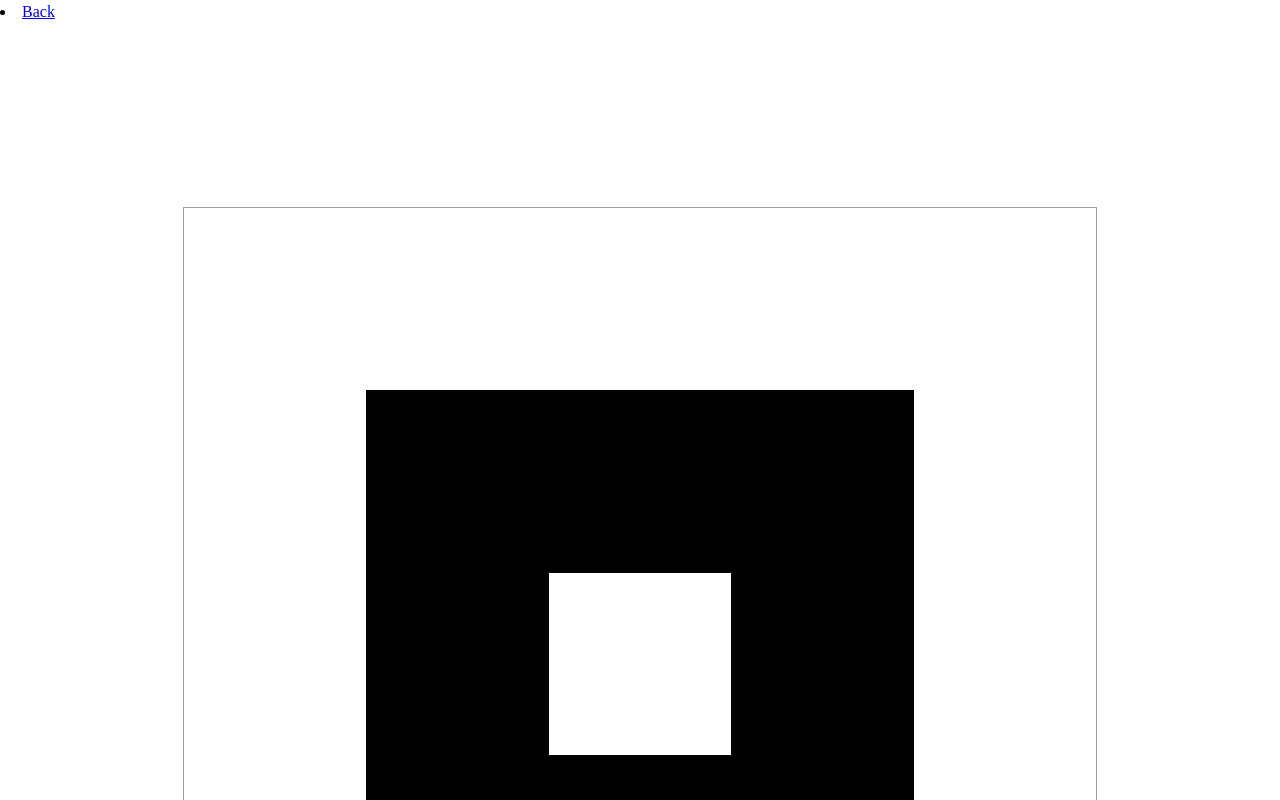
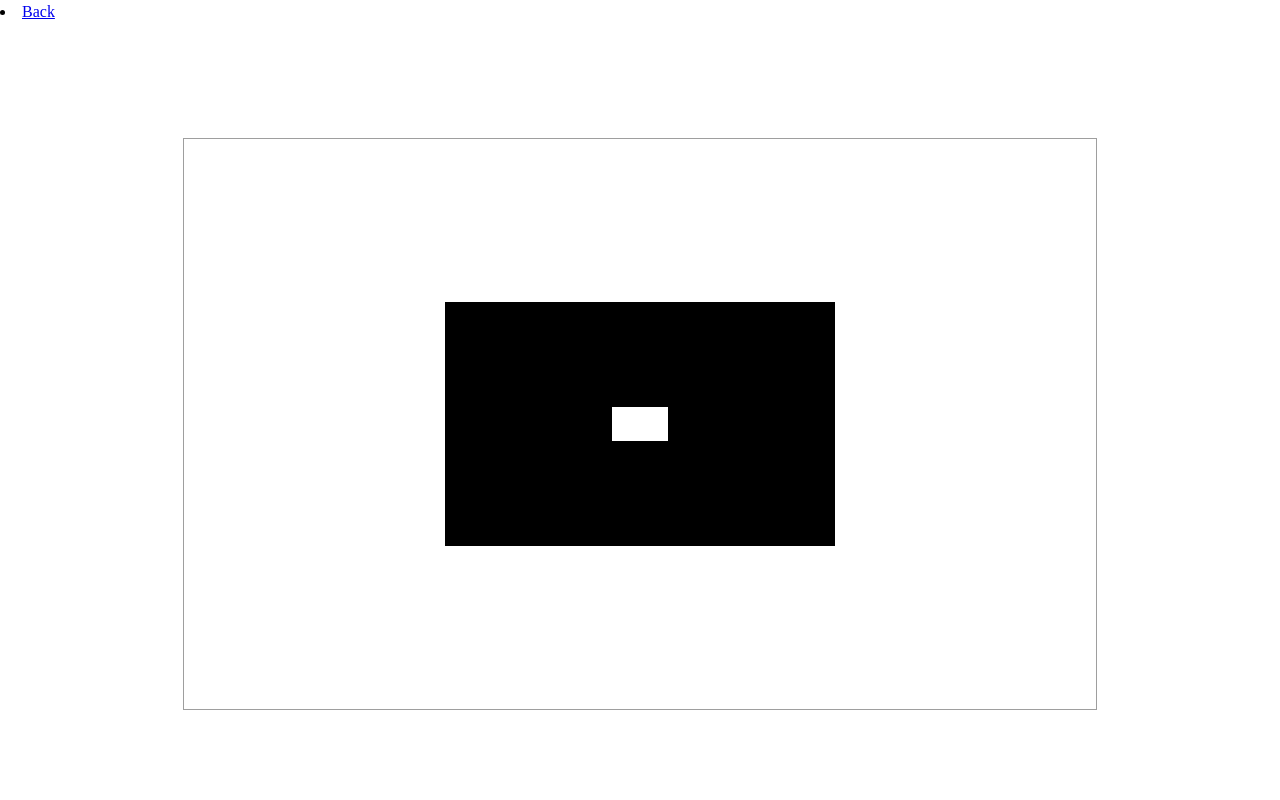
Before and after one commit to MyaMya2001/GRA424_DavisMya_Project-Index, a plain HTML site: page project1/blackonwhite.html in a window 1280 px wide. Shown: the top 800 px of the page. Drawn offline with Linux system fonts and the light colour scheme.

Commit message:
more change

```diff
--- a/project1/blackonwhite.html
+++ b/project1/blackonwhite.html
@@ -17,10 +17,10 @@
 <body>
   <!-- Add your content here -->
   <li><a href="/project1/mainpage.html">Back</a></li>
-  <div class="new-webpage-format">
-    <div class="original-project-form">
-      <div class="original-form-two">
-        <div class="original-form-one"></div>
+  <div class="new-webpage-format-b">
+    <div class="original-project-form-b">
+      <div class="original-form-two-b">
+        <div class="original-form-one-b"></div>
       </div>
     </div>
   </div>
```
Also changed, not shown: project1/mainpage.html (+5 -4 lines), project1/whiteonblack.html (+4 -4 lines).
